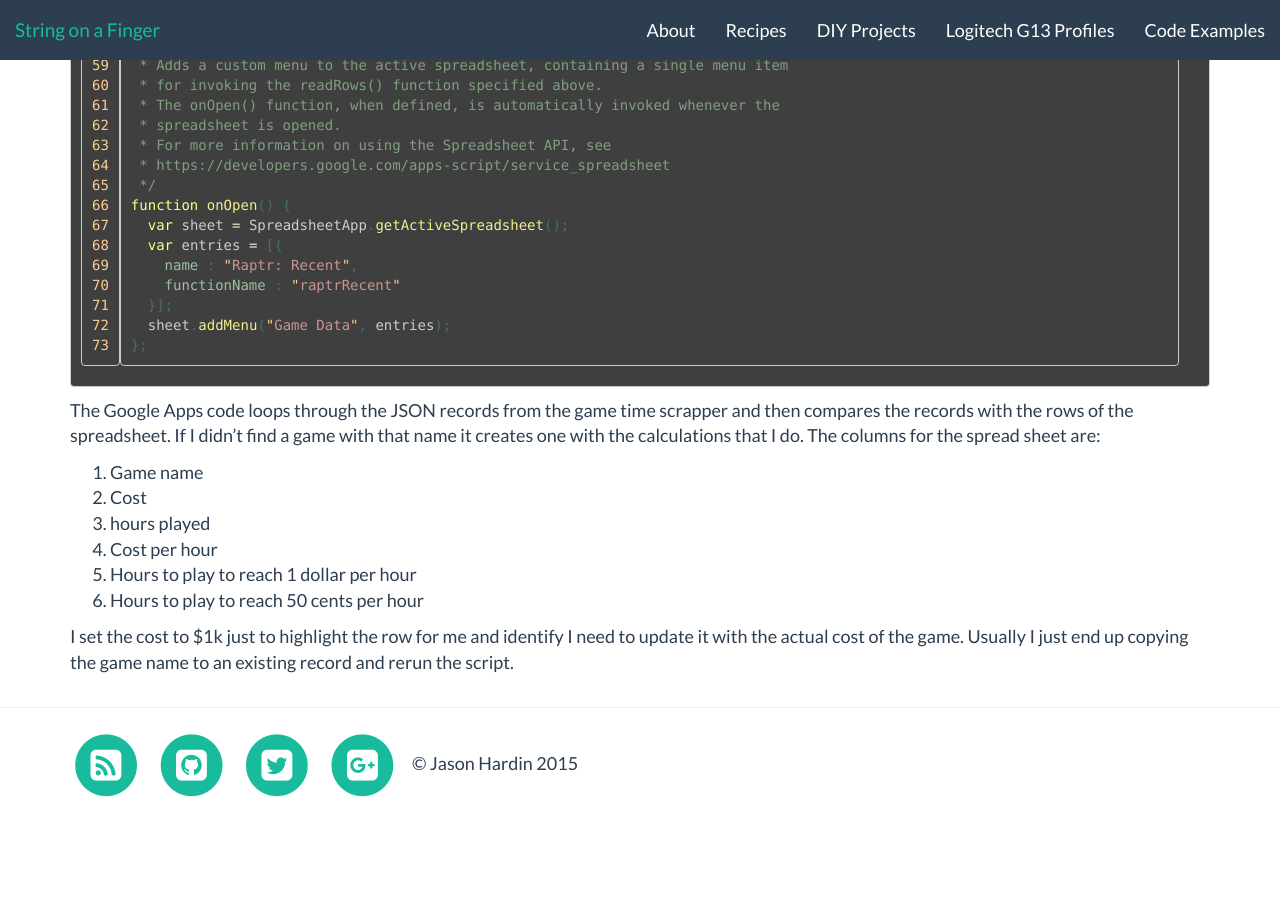
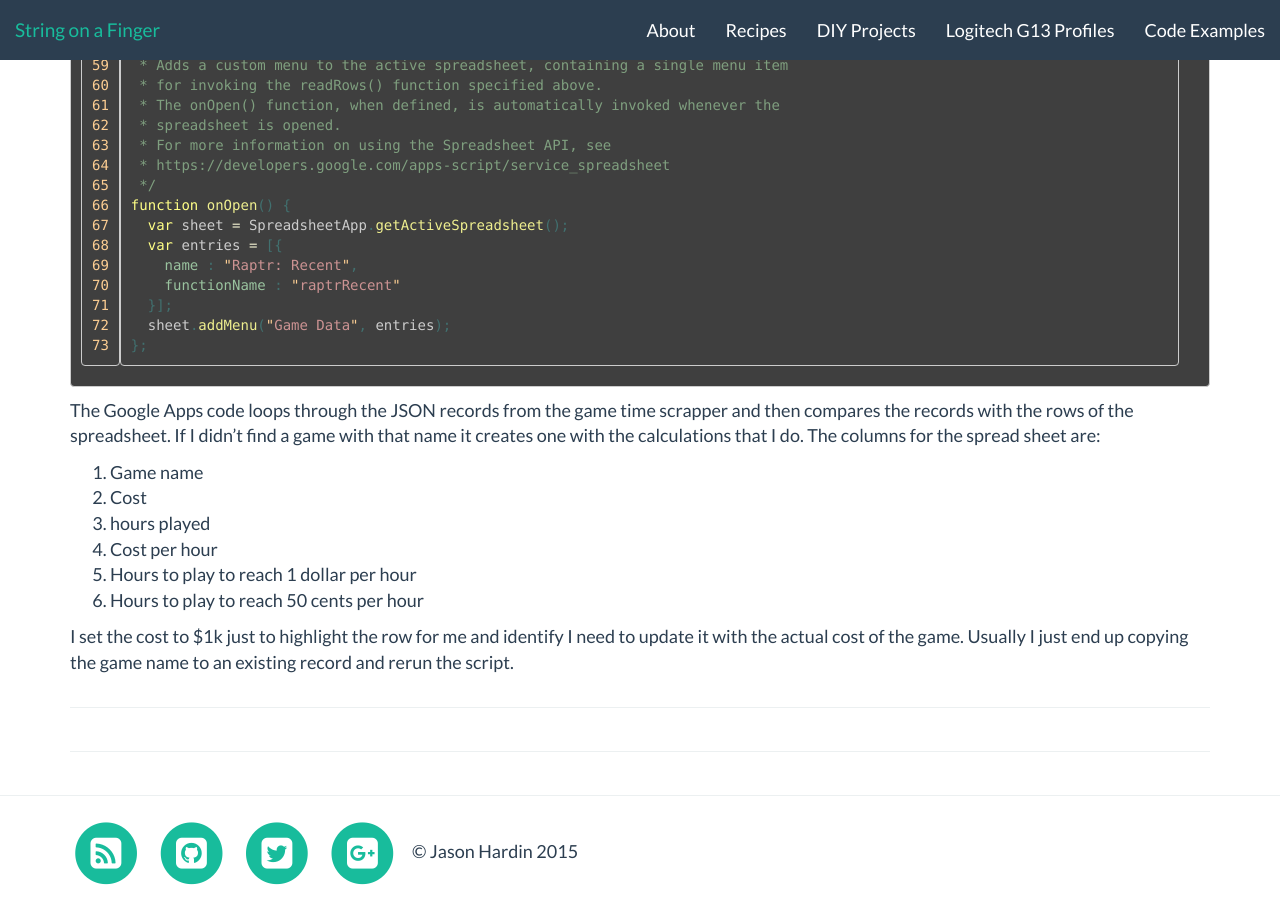
Before and after one commit to psychoph/psychoph.github.io, a Jekyll site: the page built from _posts/2013/2013-12-22-game-time-scrapper.markdown, in a window 1280 px wide and 900 px high, scrolled down 1893 px. Built offline with Jekyll 4.4.1, drawn with Linux system fonts in a browser that asks for light colours; nearby versions of some CDN libraries; before the commit the page ends 2705 px from its top, so only the background shows below that.

Commit message:
fixes for posts

```diff
--- a/_includes/post.html
+++ b/_includes/post.html
@@ -1,5 +1,5 @@
 {% if thecycle %} {% assign thecycle = false %} {% else %} {% assign thecycle = true %} {% endif %}
-
+<article>
   <a href="{{ post.url | prepend: site.url }}">
     <div class="row post-preview">
       {% if thecycle %}
@@ -11,4 +11,5 @@
       {% endif %}
     </div>
   </a>
+</article>
 <hr>
--- a/_includes/post_preview.html
+++ b/_includes/post_preview.html
@@ -15,5 +15,5 @@
   <p class="post-preview-text">
     {{ post.excerpt }}
   </p>
-  <a class="post-read-more" href="#">Read More</a>
+  <a class="post-read-more" href="{{ post.url | prepend: site.url }}">Read More</a>
 </div>
--- a/_layouts/post.html
+++ b/_layouts/post.html
@@ -24,12 +24,29 @@ sharing: true
 <!-- Post Content -->
 <hr>
 <article>
-<div class="container">
-  <div class="row">
-    <div class="col-xs-12">
-      {{ content }}
+  <div class="container">
+    <div class="row">
+      <div class="col-xs-12">
+        {{ content }}
+      </div>
+    </div>
+    <hr>
+    <div class="row">
+      <div class="col-xs-12">
+        {% if page.sharing %}
+          {% include sharing.html %}
+        {% endif %}
+      </div>
+    </div>
+    <hr>
+    <div class="row">
+      <div class="col-xs-12">
+        <!--  Disqus comments -->
+        {% if page.comments %}
+          {% include disqus.html %}
+        {% endif %}
+      </div>
     </div>
   </div>
-</div>
 </article>
 <hr>
```
Lines whose indentation alone changed are shown as unchanged.
